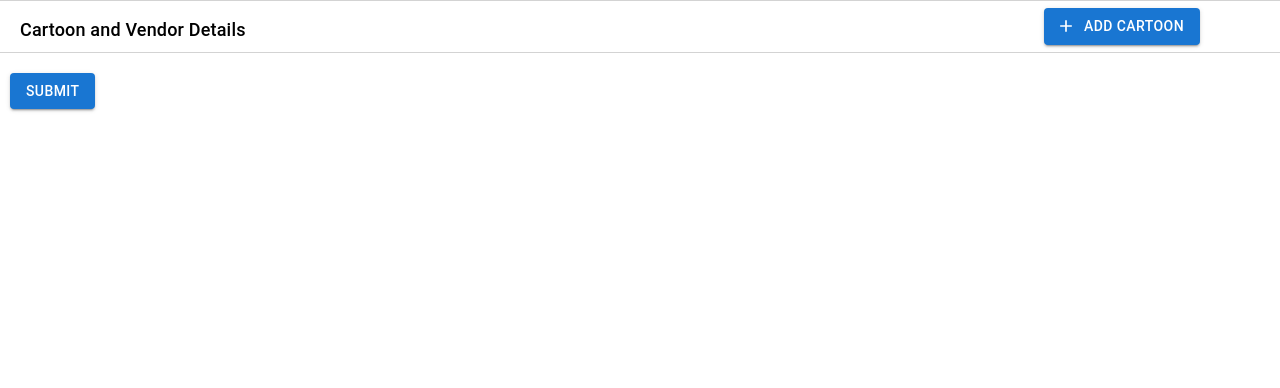
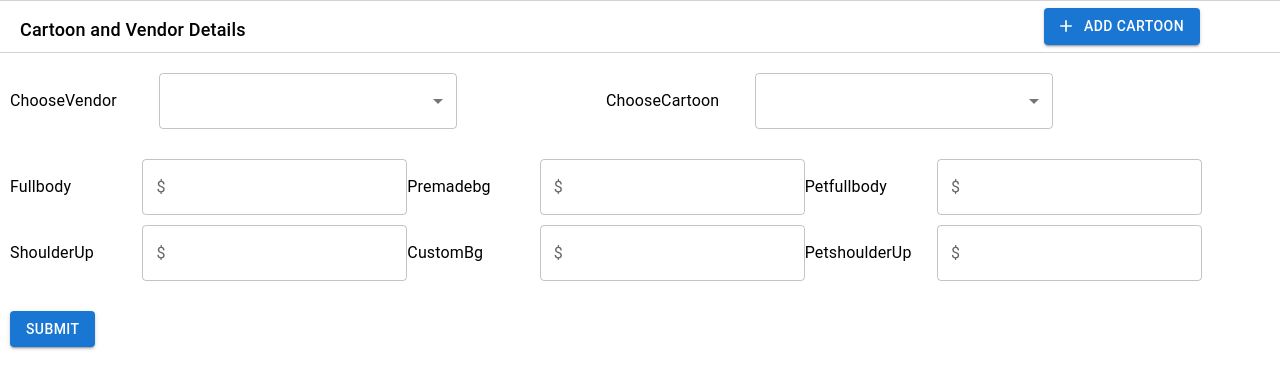
Before and after one commit to Dineshjeeva/dinesh-atdigitals-worksheets, a React (Create React App) app in the folder react-basics-project/: page /designer-page in a window 1280 px wide. Shown: the top 388 px of the page. Built offline with nearby package versions, Linux system fonts and the light colour scheme.

Commit message:
Changes Updated

```diff
--- a/react-basics-project/src/Designer/Designer.tsx
+++ b/react-basics-project/src/Designer/Designer.tsx
@@ -1,12 +1,23 @@
 import { Box } from "@mui/material";
+import { CarttoonFieldProps } from "./TotalDesigner";
 import Drop from "./Drop";
 import Field from "./Field";
 
-export default function Designer() {
+interface StateProps {
+  handleChange: (e: any) => void;
+  Dropvalues: CarttoonFieldProps;
+  fieldvalues: CarttoonFieldProps;
+}
+
+export default function Designer({
+  handleChange,
+  Dropvalues,
+  fieldvalues,
+}: StateProps) {
   return (
     <Box>
-      <Drop />
-      <Field />
+      <Drop handleChange={handleChange} Dropvalues={Dropvalues} />
+      <Field handleChange={handleChange} fieldProps={fieldvalues} />
     </Box>
   );
 }
--- a/react-basics-project/src/Designer/DesignerField.tsx
+++ b/react-basics-project/src/Designer/DesignerField.tsx
@@ -1,19 +1,40 @@
-import { Box, Grid, TextField, Typography } from "@mui/material";
+import {
+  Box,
+  Grid,
+  InputAdornment,
+  SelectChangeEvent,
+  TextField,
+  Typography,
+} from "@mui/material";
 
 interface FieldNameProps {
   name: string;
+  values?: string;
+  onChange?:
+    | ((e: SelectChangeEvent<string>, child: React.ReactNode) => void)
+    | undefined;
 }
-export default function DesignerField({ name }: FieldNameProps) {
+export default function DesignerField({
+  name,
+  onChange,
+  values,
+}: FieldNameProps) {
   return (
     <Box>
-      <Grid alignItems={"center"} container>
+      <Grid alignItems="center" container>
         <Grid item xs={4}>
           <Typography>{name}</Typography>
         </Grid>
         <Grid item xs={8}>
           <TextField
+            value={values}
+            type="number"
+            name={name}
+            onChange={onChange}
             InputProps={{
-              startAdornment: "$",
+              startAdornment: (
+                <InputAdornment position="start">$</InputAdornment>
+              ),
             }}
           />
         </Grid>
--- a/react-basics-project/src/Designer/Drop.tsx
+++ b/react-basics-project/src/Designer/Drop.tsx
@@ -1,16 +1,41 @@
 import { Box, Grid } from "@mui/material";
 
+import { CarttoonFieldProps } from "./TotalDesigner";
 import Dropdown from "./Dropdown";
 
-export default function Drop() {
+interface DropProps {
+  handleChange: (e: any) => void;
+  Dropvalues: CarttoonFieldProps;
+}
+
+export default function Drop({ handleChange, Dropvalues }: DropProps) {
+  let Drop1 = [
+    { name: "Turned yellow", value: "Turnedyellow" },
+    { name: "One", value: "One" },
+  ];
+  let Drop2 = [
+    { name: "Simpsons", value: "Simpsons" },
+    { name: "Two", value: "Two" },
+  ];
+
   return (
-    <Box marginTop={"20px"} pl={"10px"} width={"1192px"}>
+    <Box marginTop="20px" pl="10px" width="1192px">
       <Grid container>
         <Grid item xs={6}>
-          <Dropdown name={"Choose Vendor"} />
+          <Dropdown
+            value={Dropvalues.ChooseVendor}
+            onChange={handleChange}
+            name={"ChooseVendor"}
+            Drop={Drop1}
+          />
         </Grid>
         <Grid item xs={6}>
-          <Dropdown name={"Choose Cartoon"} />
+          <Dropdown
+            value={Dropvalues.ChooseCartoon}
+            onChange={handleChange}
+            name={"ChooseCartoon"}
+            Drop={Drop2}
+          />
         </Grid>
       </Grid>
     </Box>
--- a/react-basics-project/src/Designer/Dropdown.tsx
+++ b/react-basics-project/src/Designer/Dropdown.tsx
@@ -1,9 +1,28 @@
-import { Box, Grid, MenuItem, Select, Typography } from "@mui/material";
+import {
+  Box,
+  Grid,
+  MenuItem,
+  Select,
+  SelectChangeEvent,
+  Typography,
+} from "@mui/material";
 
 interface DropNameProps {
   name: string;
+  onChange?:
+    | ((e: SelectChangeEvent<string>, child: React.ReactNode) => void)
+    | undefined;
+  Drop: { name: string; value: string }[];
+  value: string;
+  // values: string;
 }
-export default function Dropdown({ name }: DropNameProps) {
+
+export default function Dropdown({
+  name,
+  onChange,
+  Drop,
+  value,
+}: DropNameProps) {
   return (
     <Box>
       <Grid alignItems={"center"} container>
@@ -11,9 +30,10 @@ export default function Dropdown({ name }: DropNameProps) {
           <Typography>{name}</Typography>
         </Grid>
         <Grid item xs={6}>
-          <Select fullWidth>
-            <MenuItem>Simpsons</MenuItem>
-            <MenuItem>Turned Yellow</MenuItem>
+          <Select value={value} onChange={onChange} name={name} fullWidth>
+            {Drop.map((Drop) => (
+              <MenuItem value={Drop.value}>{Drop.name}</MenuItem>
+            ))}
           </Select>
         </Grid>
       </Grid>
--- a/react-basics-project/src/Designer/Field.tsx
+++ b/react-basics-project/src/Designer/Field.tsx
@@ -1,31 +1,46 @@
 import { Box, Grid } from "@mui/material";
 
+import { CarttoonFieldProps } from "./TotalDesigner";
 import DesignerField from "./DesignerField";
 
-export default function Field() {
+interface FeildProps {
+  handleChange: (e: any) => void;
+  fieldProps: CarttoonFieldProps;
+}
+
+export default function Field({ handleChange, fieldProps }: FeildProps) {
+  const TextField = [
+    { name: "Fullbody", value: "Fullbody", solution: fieldProps.Fullbody },
+    { name: "Premadebg", value: "Premadebg", solution: fieldProps.Premadebg },
+    {
+      name: "Petfullbody",
+      value: "Petfullbody",
+      solution: fieldProps.Petfullbody,
+    },
+    {
+      name: "ShoulderUp",
+      value: "ShoulderUp",
+      solution: fieldProps.ShoulderUp,
+    },
+    { name: "CustomBg", value: "CustomBg", solution: fieldProps.CustomBg },
+    {
+      name: "PetshoulderUp",
+      value: "PetshoulderUp",
+      solution: fieldProps.PetshoulderUp,
+    },
+  ];
   return (
-    <Box marginTop={"20px"} pl={"10px"} width={"1192px"}>
-      <Grid container>
-        <Grid item xs={4}>
-          <DesignerField name={"Full body"} />
-        </Grid>
-        <Grid item xs={4}>
-          <DesignerField name={"Pre-made Bg"} />
-        </Grid>
-        <Grid item xs={4}>
-          <DesignerField name={"Pet full Body"} />
-        </Grid>
-      </Grid>
-      <Grid marginTop={"10px"} container>
-        <Grid item xs={4}>
-          <DesignerField name={"Shoulder up"} />
-        </Grid>
-        <Grid item xs={4}>
-          <DesignerField name={"Custom Bg"} />
-        </Grid>
-        <Grid item xs={4}>
-          <DesignerField name={"Pet Shoulder Up"} />
-        </Grid>
+    <Box marginTop="20px" pl="10px" width="1192px">
+      <Grid paddingTop="10px" container>
+        {TextField.map((index) => (
+          <Grid paddingBottom="10px" item xs={4}>
+            <DesignerField
+              onChange={handleChange}
+              name={index.value}
+              values={index.solution}
+            />
+          </Grid>
+        ))}
       </Grid>
     </Box>
   );
--- a/react-basics-project/src/Designer/TotalDesigner.tsx
+++ b/react-basics-project/src/Designer/TotalDesigner.tsx
@@ -1,13 +1,42 @@
 import { Box, Button } from "@mui/material";
-import { FormEvent, useState } from "react";
+import { ChangeEvent, FormEvent, useState } from "react";
 
 import Designer from "./Designer";
 import HeaderDesigner from "./HeaderDesigner";
 
+export interface CarttoonFieldProps {
+  [key: string]: string;
+}
+
 export default function TotalDesigner() {
-  const [add, setSAdd] = useState<{ name: string; field: string }[]>([]);
+  const [add, setSAdd] = useState<CarttoonFieldProps[]>([{}]);
+
+  let handleChange = (
+    i: number,
+
+    e: ChangeEvent<HTMLInputElement | HTMLTextAreaElement>
+  ) => {
+    let addVendor = [...add];
+
+    addVendor[i][e.target.name as string] = e.target.value;
+    setSAdd(addVendor);
+    console.log("buboi" + JSON.stringify(addVendor));
+  };
+
   let addOptionHandler = () => {
-    setSAdd([...add, { name: "", field: "" }]);
+    setSAdd([
+      ...add,
+      {
+        ChooseVendor: "",
+        ChooseCartoon: "",
+        Fullbody: "",
+        Premadebg: "",
+        Petfullbody: "",
+        ShoulderUp: "",
+        CustomBg: "",
+        PetshoulderUp: "",
+      },
+    ]);
   };
   const submitHandler = (e: FormEvent) => {
     e.preventDefault();
@@ -15,15 +44,19 @@ export default function TotalDesigner() {
     console.log(add);
   };
 
-  console.log("==============");
   return (
     <Box>
       <HeaderDesigner addOptionHandler={addOptionHandler} />
       {add.map((item: any, index: any) => (
-        <Designer key={index} />
+        <Designer
+          key={index}
+          handleChange={(e) => handleChange(index, e)}
+          Dropvalues={item}
+          fieldvalues={item}
+        />
       ))}
 
-      <Box pl={"10px"} marginTop={"20px"}>
+      <Box pl="10px" marginTop="20px">
         <Button onClick={submitHandler} variant="contained">
           Submit
         </Button>
```
